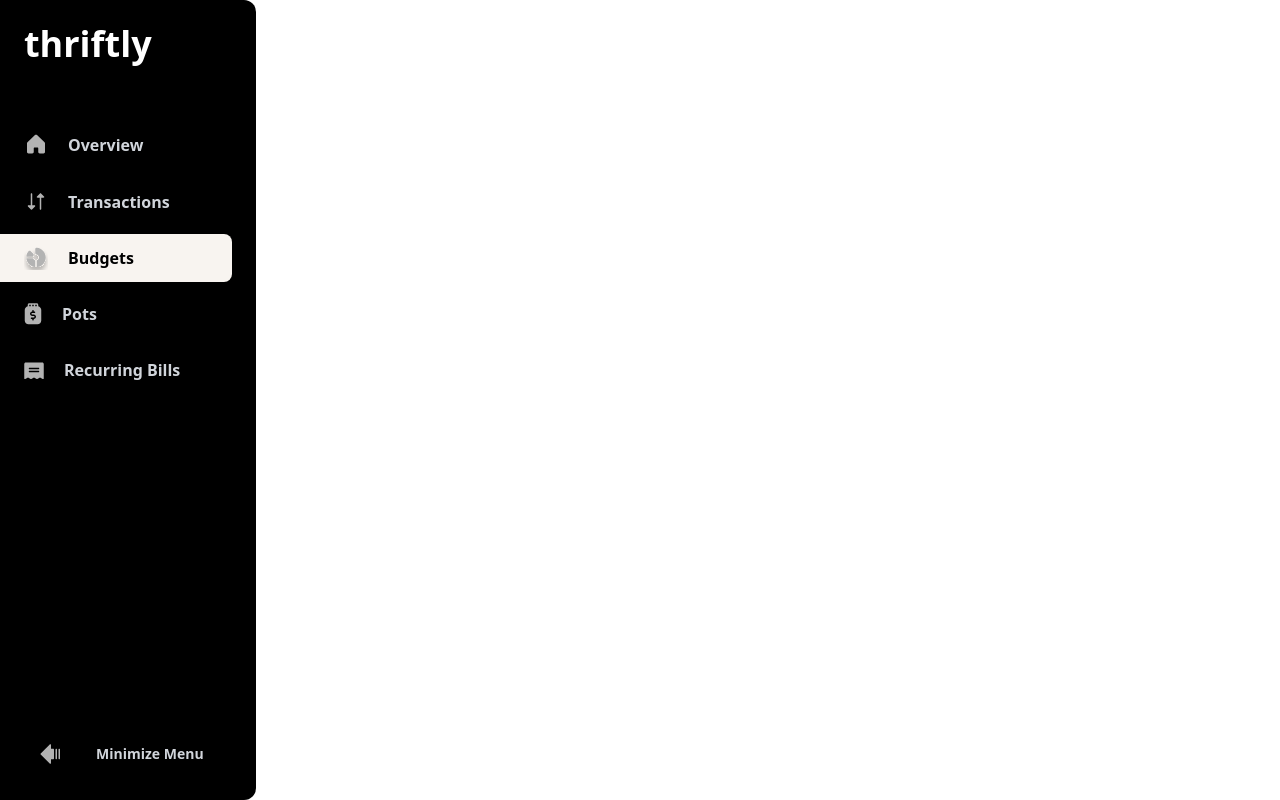
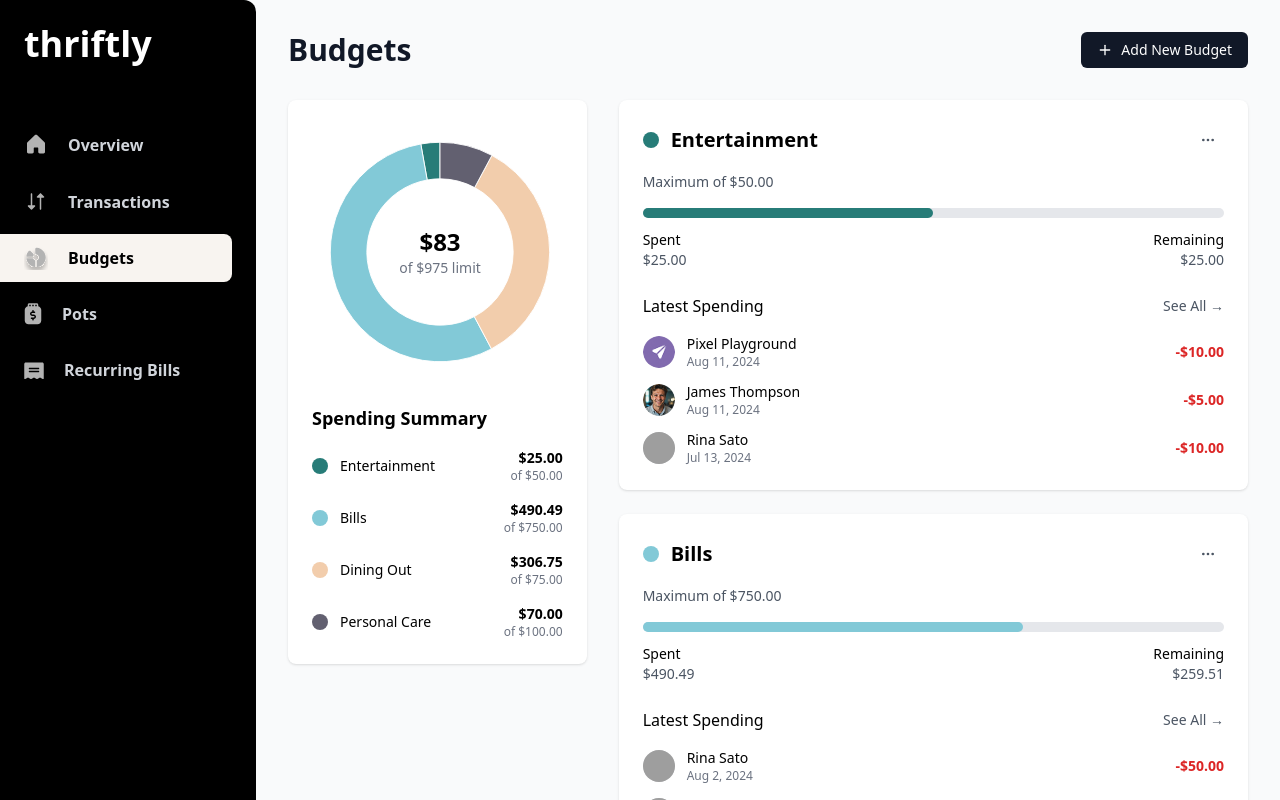
Before and after one commit to devwande/thriftly, a React (Vite) app: page /budget in a window 1280 px wide. Shown: the top 800 px of the page. Built offline with nearby package versions, Linux system fonts and the light colour scheme; grey boxes are pictures that could not be loaded.

Commit message:
refactor budget codebase

```diff
--- a/src/components/Sidebar.tsx
+++ b/src/components/Sidebar.tsx
@@ -45,7 +45,7 @@ const Sidebar = () => {
 
       <button
         onClick={toggleSidebar}
-        className="flex items-center space-x-3 px-4 py-3 text-sm whitespace-nowrap hover:text-white"
+        className="flex items-center space-x-3 px-4 py-3 text-sm whitespace-nowrap hover:text-white transition-all duration-300"
       >
         <img
           src={isMinimized ? "/assets/icons/Maximise.svg" : "/assets/icons/Minimise.svg"}
--- /dev/null
+++ b/src/components/budget/BudgetCategoryCard.tsx
@@ -0,0 +1,81 @@
+import { MoreHorizontal } from "lucide-react"
+import LatestTransactions from "./LatestTransactions"
+
+interface BudgetCategoryCardProps {
+  category: string
+  theme: string
+  maximum: number
+  spent: number
+  remaining: number
+  percentage: number
+  isOverBudget: boolean
+  latestTransactions: {
+    avatar: string
+    name: string
+    date: string
+    amount: number
+  }[]
+  formatDate: (date: string) => string
+}
+
+const BudgetCategoryCard = ({
+  category,
+  theme,
+  maximum,
+  spent,
+  remaining,
+  percentage,
+  isOverBudget,
+  latestTransactions,
+  formatDate,
+}: BudgetCategoryCardProps) => {
+  return (
+    <div className="bg-white rounded-lg shadow p-6">
+      <div className="flex items-center justify-between mb-4">
+        <div className="flex items-center gap-3">
+          <div className="w-4 h-4 rounded-full" style={{ backgroundColor: theme }} />
+          <h3 className="text-xl font-semibold">{category}</h3>
+        </div>
+        <button className="p-2 rounded-md hover:bg-gray-100">
+          <MoreHorizontal className="h-4 w-4 text-gray-600" />
+        </button>
+      </div>
+
+      <p className="text-sm text-gray-600 mb-4">Maximum of ${maximum.toFixed(2)}</p>
+
+      <div className="mb-6">
+        <div className="w-full bg-gray-200 rounded-full h-2.5 mb-3">
+          <div
+            className="h-2.5 rounded-full"
+            style={{
+              width: `${Math.min(percentage, 100)}%`,
+              backgroundColor: theme,
+            }}
+          ></div>
+        </div>
+        <div className="flex justify-between text-sm">
+          <div>
+            <p className="font-medium">Spent</p>
+            <p className="text-gray-600">${spent.toFixed(2)}</p>
+          </div>
+          <div className="text-right">
+            <p className="font-medium">Remaining</p>
+            <p className={isOverBudget ? "text-red-600" : "text-gray-600"}>
+              {isOverBudget ? "-" : ""}${Math.abs(remaining).toFixed(2)}
+            </p>
+          </div>
+        </div>
+      </div>
+
+      <div>
+        <div className="flex items-center justify-between mb-4">
+          <h4 className="font-medium">Latest Spending</h4>
+          <button className="text-sm text-gray-600 hover:underline">See All →</button>
+        </div>
+        <LatestTransactions transactions={latestTransactions} formatDate={formatDate} />
+      </div>
+    </div>
+  )
+}
+
+export default BudgetCategoryCard
--- /dev/null
+++ b/src/components/budget/LatestTransactions.tsx
@@ -0,0 +1,34 @@
+interface Transaction {
+  avatar: string
+  name: string
+  date: string
+  amount: number
+}
+
+interface LatestTransactionsProps {
+  transactions: Transaction[]
+  formatDate: (date: string) => string
+}
+
+const LatestTransactions = ({ transactions, formatDate }: LatestTransactionsProps) => {
+  return (
+    <div className="space-y-3">
+      {transactions.map((transaction, index) => (
+        <div key={index} className="flex items-center justify-between">
+          <div className="flex items-center gap-3">
+            <div className="w-8 h-8 bg-gray-200 rounded-full overflow-hidden flex items-center justify-center">
+              <img src={transaction.avatar} alt={transaction.name} className="w-full h-full object-cover" />
+            </div>
+            <div>
+              <p className="text-sm font-medium">{transaction.name}</p>
+              <p className="text-xs text-gray-500">{formatDate(transaction.date)}</p>
+            </div>
+          </div>
+          <p className="text-sm font-semibold text-red-600">-${Math.abs(transaction.amount).toFixed(2)}</p>
+        </div>
+      ))}
+    </div>
+  )
+}
+
+export default LatestTransactions
--- /dev/null
+++ b/src/components/budget/SpendingChart.tsx
@@ -0,0 +1,36 @@
+import { PieChart, Pie, Cell } from "recharts"
+
+interface SpendingChartProps {
+  chartData: { name: string; amount: number; color: string }[]
+  totalRemaining: number
+  totalBudget: number
+}
+
+const SpendingChart = ({ chartData, totalRemaining, totalBudget }: SpendingChartProps) => {
+  return (
+    <div className="flex justify-center relative w-64 h-64 items-center mx-auto">
+      <PieChart width={280} height={280}>
+        <Pie
+          data={chartData}
+          dataKey="amount"
+          cx="50%"
+          cy="50%"
+          innerRadius={80}
+          outerRadius={120}
+          startAngle={90}
+          endAngle={450}
+        >
+          {chartData.map((item, index) => (
+            <Cell key={`cell-${index}`} fill={item.color} />
+          ))}
+        </Pie>
+      </PieChart>
+      <div className="absolute inset-0 flex flex-col items-center justify-center">
+        <div className="text-2xl font-bold">${totalRemaining.toFixed(0)}</div>
+        <div className="text-sm text-gray-500">of ${totalBudget} limit</div>
+      </div>
+    </div>
+  )
+}
+
+export default SpendingChart
--- /dev/null
+++ b/src/components/budget/SpendingSummary.tsx
@@ -0,0 +1,30 @@
+interface SpendingSummaryProps {
+  budgetData: {
+    category: string
+    theme: string
+    spent: number
+    maximum: number
+  }[]
+}
+
+const SpendingSummary = ({ budgetData }: SpendingSummaryProps) => {
+  return (
+    <div className="space-y-4 mt-6">
+      <h3 className="font-semibold text-lg">Spending Summary</h3>
+      {budgetData.map((budget) => (
+        <div key={budget.category} className="flex items-center justify-between">
+          <div className="flex items-center gap-3">
+            <div className="w-4 h-4 rounded-full" style={{ backgroundColor: budget.theme }} />
+            <span className="text-sm font-medium">{budget.category}</span>
+          </div>
+          <div className="text-right">
+            <p className="text-sm font-semibold">${budget.spent.toFixed(2)}</p>
+            <p className="text-xs text-gray-500">of ${budget.maximum.toFixed(2)}</p>
+          </div>
+        </div>
+      ))}
+    </div>
+  )
+}
+
+export default SpendingSummary
--- a/src/components/transactions/TransactionsPagination.tsx
+++ b/src/components/transactions/TransactionsPagination.tsx
@@ -54,7 +54,7 @@ const TransactionsPagination = ({ currentPage, totalPages, setCurrentPage }: Tra
 
           {currentPage < totalPages - 1 && (
             <>
-              <span className="text-gray-500 mx-1">...</span>
+              <span className="w-8 h-8 flex items-center justify-center rounded-md border text-gray-500 mx-1">...</span>
               <button
                 onClick={() => setCurrentPage(totalPages)}
                 className="w-8 h-8 flex items-center justify-center rounded-md text-sm border hover:bg-gray-100 active:bg-gray-200 text-gray-700"
--- a/src/pages/Budgets.tsx
+++ b/src/pages/Budgets.tsx
@@ -1,15 +1,127 @@
-import Footer from "../components/Footer";
-import Sidebar from "../components/Sidebar";
+"use client"
 
-const Budgets = () => {
+import { useState, useEffect, useMemo } from "react"
+import Sidebar from "../components/Sidebar"
+import { Plus } from "lucide-react"
+import SpendingChart from "../components/budget/SpendingChart"
+import SpendingSummary from "../components/budget/SpendingSummary"
+import BudgetCategoryCard from "../components/budget/BudgetCategoryCard"
+
+interface Transaction {
+  avatar: string
+  name: string
+  category: string
+  date: string
+  amount: number
+  recurring: boolean
+}
+
+interface Budget {
+  category: string
+  maximum: number
+  theme: string
+}
+
+interface FinanceData {
+  transactions: Transaction[]
+  budgets: Budget[]
+}
+
+const Budget = () => {
+  const [data, setData] = useState<FinanceData | null>(null)
+
+  useEffect(() => {
+    fetch("/data.json")
+      .then((res) => res.json())
+      .then(setData)
+      .catch(console.error)
+  }, [])
+
+  const budgetData = useMemo(() => {
+    if (!data) return []
+
+    return data.budgets.map((budget) => {
+      const categoryTransactions = data.transactions.filter(
+        (t) => t.category === budget.category && t.amount < 0
+      )
+
+      const spent = categoryTransactions.reduce((sum, t) => sum + Math.abs(t.amount), 0)
+      const remaining = Math.max(budget.maximum - spent, 0)
+      const percentage = (spent / budget.maximum) * 100
+      const isOverBudget = spent > budget.maximum
+
+      const latestTransactions = categoryTransactions
+        .sort((a, b) => new Date(b.date).getTime() - new Date(a.date).getTime())
+        .slice(0, 3)
+
+      return {
+        ...budget,
+        spent,
+        remaining,
+        percentage: Math.min(percentage, 100),
+        isOverBudget,
+        latestTransactions,
+      }
+    })
+  }, [data])
+
+  const totalSpent = budgetData.reduce((sum, budget) => sum + budget.spent, 0)
+  const totalBudget = budgetData.reduce((sum, budget) => sum + budget.maximum, 0)
+  const totalRemaining = Math.max(totalBudget - totalSpent, 0)
+
+  const formatDate = (dateString: string) => {
+    return new Date(dateString).toLocaleDateString("en-US", {
+      day: "numeric",
+      month: "short",
+      year: "numeric",
+    })
+  }
+
+  if (!data) {
+    return (
+      <div className="min-h-screen bg-gray-50 flex items-center justify-center">
+        <div className="text-lg">Loading...</div>
+      </div>
+    )
+  }
+
+  const chartData = budgetData.map((budget) => ({
+    name: budget.category,
+    amount: budget.spent,
+    color: budget.theme,
+  }))
+
   return (
-    <>
-      <div className="hidden lg:block">
-        <Sidebar />
-      </div>
-      <Footer />
-    </>
-  );
-};
+    <div className="min-h-screen bg-gray-50 flex">
+      <Sidebar />
+      <main className="flex-1 p-8">
+        <div className="max-w-7xl mx-auto">
+          <div className="flex items-center justify-between mb-8">
+            <h1 className="text-3xl font-bold text-gray-900">Budgets</h1>
+            <button className="flex items-center px-4 py-2 rounded-md bg-gray-900 hover:bg-gray-800 text-white text-sm font-medium">
+              <Plus className="h-4 w-4 mr-2" />
+              Add New Budget
+            </button>
+          </div>
 
-export default Budgets;
+          <div className="grid grid-cols-1 lg:grid-cols-3 gap-8">
+            <div className="lg:col-span-1">
+              <div className="bg-white rounded-lg shadow p-6">
+                <SpendingChart chartData={chartData} totalRemaining={totalRemaining} totalBudget={totalBudget} />
+                <SpendingSummary budgetData={budgetData} />
+              </div>
+            </div>
+
+            <div className="lg:col-span-2 space-y-6">
+              {budgetData.map((budget) => (
+                <BudgetCategoryCard key={budget.category} {...budget} formatDate={formatDate} />
+              ))}
+            </div>
+          </div>
+        </div>
+      </main>
+    </div>
+  )
+}
+
+export default Budget
```
